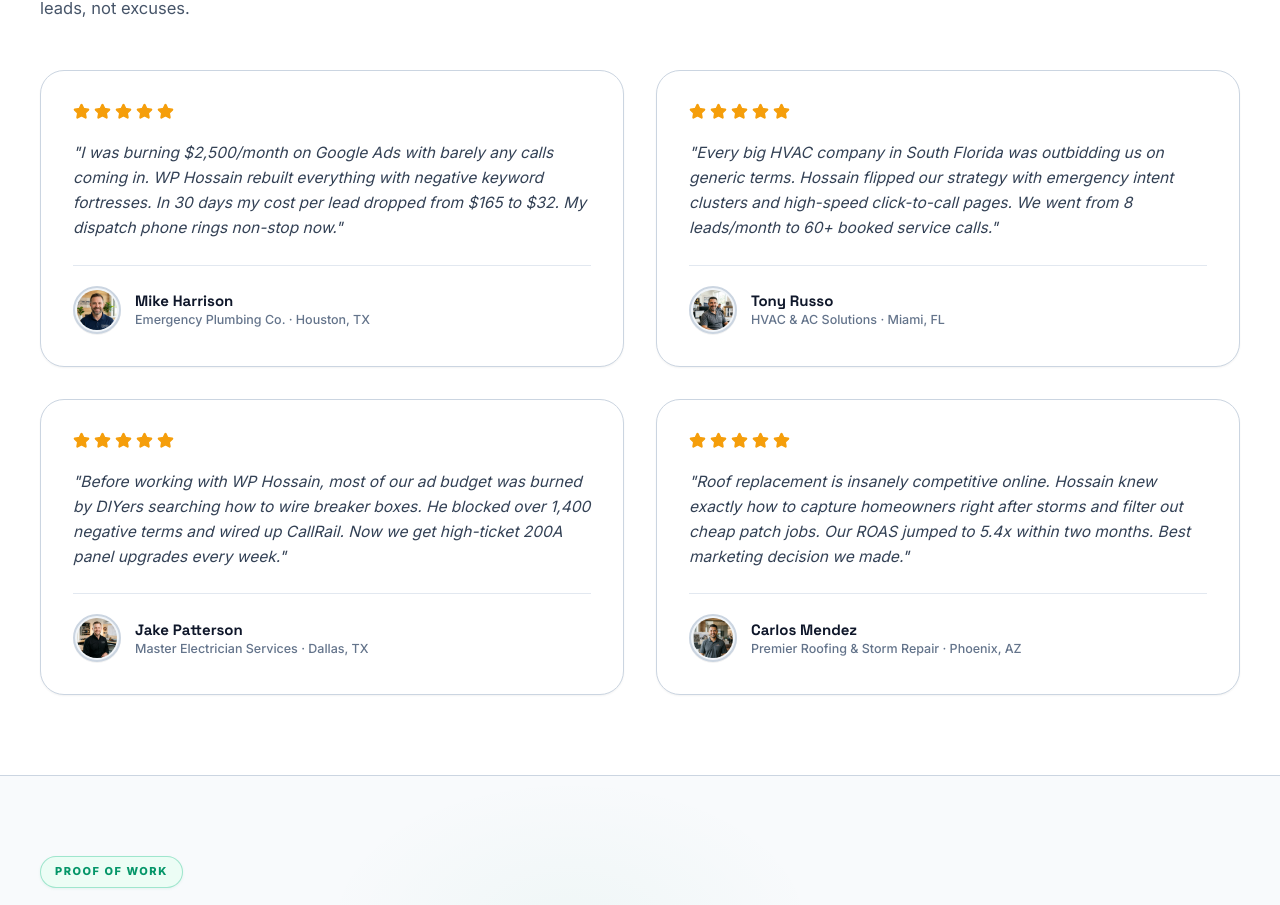
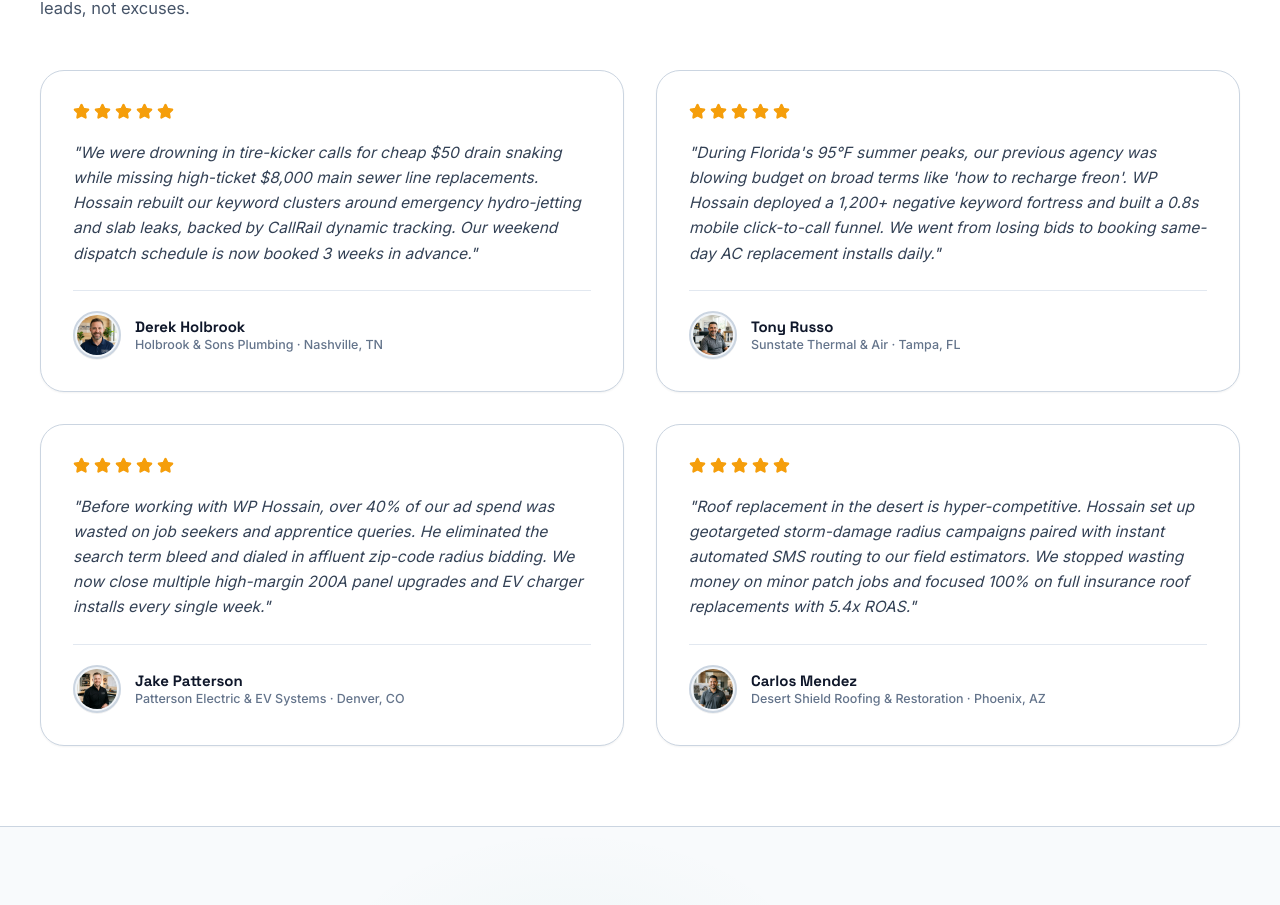
Before and after one commit to wphossain/wphossain.github.io, a Next.js app: page / in a window 1280 px wide. Shown: the part 6974-7879 px from the top of the page. Built offline with nearby package versions, Linux system fonts and the light colour scheme.

Commit message:
feat(testimonials): replace Mike Harrison with Derek Holbrook, update narrative angles, and assign unique avatars

```diff
--- a/app/page.tsx
+++ b/app/page.tsx
@@ -58,6 +58,37 @@
   { badge_type: 'meta', title: 'Meta Certified Partner' }
 ];
 
+const DEFAULT_TESTIMONIALS = [
+  {
+    client_name: "Derek Holbrook",
+    client_role: "Holbrook & Sons Plumbing · Nashville, TN",
+    quote: "We were drowning in tire-kicker calls for cheap $50 drain snaking while missing high-ticket $8,000 main sewer line replacements. Hossain rebuilt our keyword clusters around emergency hydro-jetting and slab leaks, backed by CallRail dynamic tracking. Our weekend dispatch schedule is now booked 3 weeks in advance.",
+    rating: 5,
+    avatar_url: "/avatars/derek-holbrook.jpg"
+  },
+  {
+    client_name: "Tony Russo",
+    client_role: "Sunstate Thermal & Air · Tampa, FL",
+    quote: "During Florida's 95°F summer peaks, our previous agency was blowing budget on broad terms like 'how to recharge freon'. WP Hossain deployed a 1,200+ negative keyword fortress and built a 0.8s mobile click-to-call funnel. We went from losing bids to booking same-day AC replacement installs daily.",
+    rating: 5,
+    avatar_url: "/avatars/tony-russo.jpg"
+  },
+  {
+    client_name: "Jake Patterson",
+    client_role: "Patterson Electric & EV Systems · Denver, CO",
+    quote: "Before working with WP Hossain, over 40% of our ad spend was wasted on job seekers and apprentice queries. He eliminated the search term bleed and dialed in affluent zip-code radius bidding. We now close multiple high-margin 200A panel upgrades and EV charger installs every single week.",
+    rating: 5,
+    avatar_url: "/avatars/jake-patterson.jpg"
+  },
+  {
+    client_name: "Carlos Mendez",
+    client_role: "Desert Shield Roofing & Restoration · Phoenix, AZ",
+    quote: "Roof replacement in the desert is hyper-competitive. Hossain set up geotargeted storm-damage radius campaigns paired with instant automated SMS routing to our field estimators. We stopped wasting money on minor patch jobs and focused 100% on full insurance roof replacements with 5.4x ROAS.",
+    rating: 5,
+    avatar_url: "/avatars/carlos-mendez.jpg"
+  }
+];
+
 export async function generateMetadata() {
   try {
     const settings = await db.getSettings();
@@ -91,6 +122,7 @@
   const testimonials: any[] = results[5].status === 'fulfilled' && Array.isArray(results[5].value) ? results[5].value : [];
 
   const caseStudies = dbCaseStudies.length > 0 ? dbCaseStudies : DEFAULT_CASE_STUDIES;
+  const activeTestimonials = testimonials.length > 0 && !testimonials.some(t => t.client_name === 'M. Reyes' || t.client_name === 'Mike Harrison') ? testimonials : DEFAULT_TESTIMONIALS;
 
   const findSection = (key: string) => {
     const found = sections.find((s: any) => s?.section_key === key);
@@ -374,7 +406,7 @@
                 Service business owners across the US trust WP Hossain to run their Google Ads. They get leads, not excuses.
               </p>
             </div>
-            <TestimonialsSlider testimonials={testimonials} />
+            <TestimonialsSlider testimonials={activeTestimonials} />
           </div>
         </section>
 
--- a/components/public/TestimonialsSlider.tsx
+++ b/components/public/TestimonialsSlider.tsx
@@ -14,43 +14,43 @@
 
 const TESTIMONIALS_LIST: TestimonialItem[] = [
   {
-    client_name: "Mike Harrison",
-    client_role: "Emergency Plumbing Co. · Houston, TX",
-    quote: "I was burning $2,500/month on Google Ads with barely any calls coming in. WP Hossain rebuilt everything with negative keyword fortresses. In 30 days my cost per lead dropped from $165 to $32. My dispatch phone rings non-stop now.",
+    client_name: "Derek Holbrook",
+    client_role: "Holbrook & Sons Plumbing · Nashville, TN",
+    quote: "We were drowning in tire-kicker calls for cheap $50 drain snaking while missing high-ticket $8,000 main sewer line replacements. Hossain rebuilt our keyword clusters around emergency hydro-jetting and slab leaks, backed by CallRail dynamic tracking. Our weekend dispatch schedule is now booked 3 weeks in advance.",
     rating: 5,
-    avatar_url: "/avatars/mike-harrison.jpg"
+    avatar_url: "/avatars/derek-holbrook.jpg"
   },
   {
     client_name: "Tony Russo",
-    client_role: "HVAC & AC Solutions · Miami, FL",
-    quote: "Every big HVAC company in South Florida was outbidding us on generic terms. Hossain flipped our strategy with emergency intent clusters and high-speed click-to-call pages. We went from 8 leads/month to 60+ booked service calls.",
+    client_role: "Sunstate Thermal & Air · Tampa, FL",
+    quote: "During Florida's 95°F summer peaks, our previous agency was blowing budget on broad terms like 'how to recharge freon'. WP Hossain deployed a 1,200+ negative keyword fortress and built a 0.8s mobile click-to-call funnel. We went from losing bids to booking same-day AC replacement installs daily.",
     rating: 5,
     avatar_url: "/avatars/tony-russo.jpg"
   },
   {
     client_name: "Jake Patterson",
-    client_role: "Master Electrician Services · Dallas, TX",
-    quote: "Before working with WP Hossain, most of our ad budget was burned by DIYers searching how to wire breaker boxes. He blocked over 1,400 negative terms and wired up CallRail. Now we get high-ticket 200A panel upgrades every week.",
+    client_role: "Patterson Electric & EV Systems · Denver, CO",
+    quote: "Before working with WP Hossain, over 40% of our ad spend was wasted on job seekers and apprentice queries. He eliminated the search term bleed and dialed in affluent zip-code radius bidding. We now close multiple high-margin 200A panel upgrades and EV charger installs every single week.",
     rating: 5,
     avatar_url: "/avatars/jake-patterson.jpg"
   },
   {
     client_name: "Carlos Mendez",
-    client_role: "Premier Roofing & Storm Repair · Phoenix, AZ",
-    quote: "Roof replacement is insanely competitive online. Hossain knew exactly how to capture homeowners right after storms and filter out cheap patch jobs. Our ROAS jumped to 5.4x within two months. Best marketing decision we made.",
+    client_role: "Desert Shield Roofing & Restoration · Phoenix, AZ",
+    quote: "Roof replacement in the desert is hyper-competitive. Hossain set up geotargeted storm-damage radius campaigns paired with instant automated SMS routing to our field estimators. We stopped wasting money on minor patch jobs and focused 100% on full insurance roof replacements with 5.4x ROAS.",
     rating: 5,
     avatar_url: "/avatars/carlos-mendez.jpg"
   }
 ];
 
 export function TestimonialsSlider({ testimonials }: { testimonials?: any }) {
-  const items = TESTIMONIALS_LIST;
+  const items = testimonials && testimonials.length > 0 ? testimonials : TESTIMONIALS_LIST;
 
   return (
     <div className="w-full">
-      {/* 2x2 Grid of Testimonial Cards (Matching Reference Screenshot in Crisp Light Theme) */}
+      {/* 2x2 Grid of Testimonial Cards in Crisp Light Theme */}
       <div className="grid grid-cols-1 md:grid-cols-2 gap-6 lg:gap-8">
-        {items.map((item, idx) => (
+        {items.map((item: TestimonialItem, idx: number) => (
           <article
             key={idx}
             className="bg-white border border-[#CBD5E1] rounded-[24px] p-7 sm:p-8 shadow-xs hover:border-[#0F172A] hover:shadow-md transition-all duration-300 flex flex-col justify-between group"
@@ -58,7 +58,7 @@
             {/* Top: 5 Golden Stars */}
             <div>
               <div className="flex items-center gap-1 text-[#F59E0B] mb-5">
-                {[...Array(item.rating)].map((_, i) => (
+                {[...Array(item.rating || 5)].map((_, i) => (
                   <Star key={i} size={17} fill="currentColor" className="text-[#F59E0B]" />
                 ))}
               </div>
@@ -73,7 +73,7 @@
             <div className="flex items-center gap-3.5 pt-5 border-t border-[#E2E8F0] mt-auto">
               <div className="w-12 h-12 rounded-full flex-none overflow-hidden border-2 border-[#CBD5E1] p-0.5 bg-slate-100 shadow-2xs group-hover:border-[#0F172A] transition-colors">
                 <Image
-                  src={item.avatar_url}
+                  src={item.avatar_url || "/avatars/derek-holbrook.jpg"}
                   alt={item.client_name}
                   width={48}
                   height={48}
```
Also changed, not shown: public/avatars/derek-holbrook.jpg (added).
